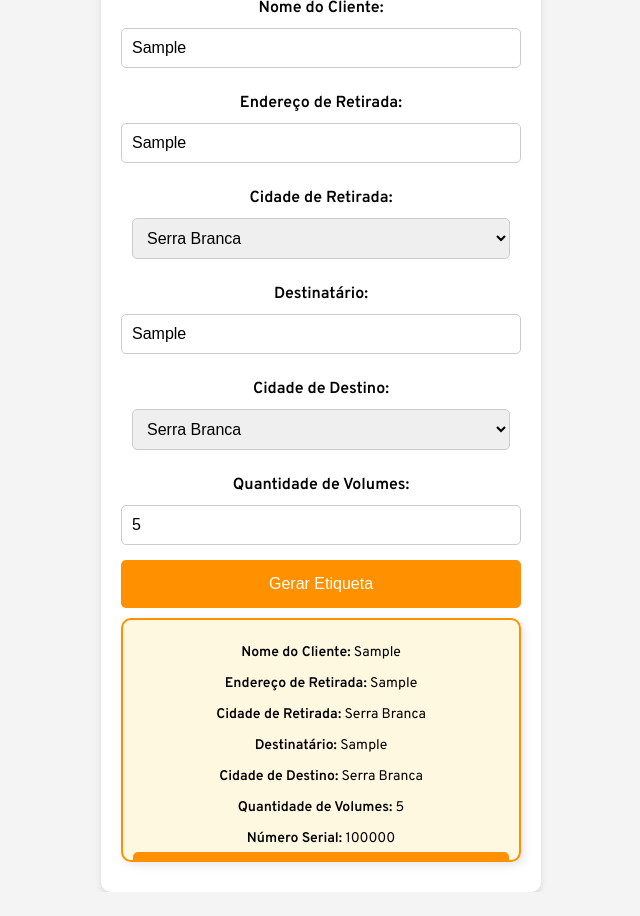
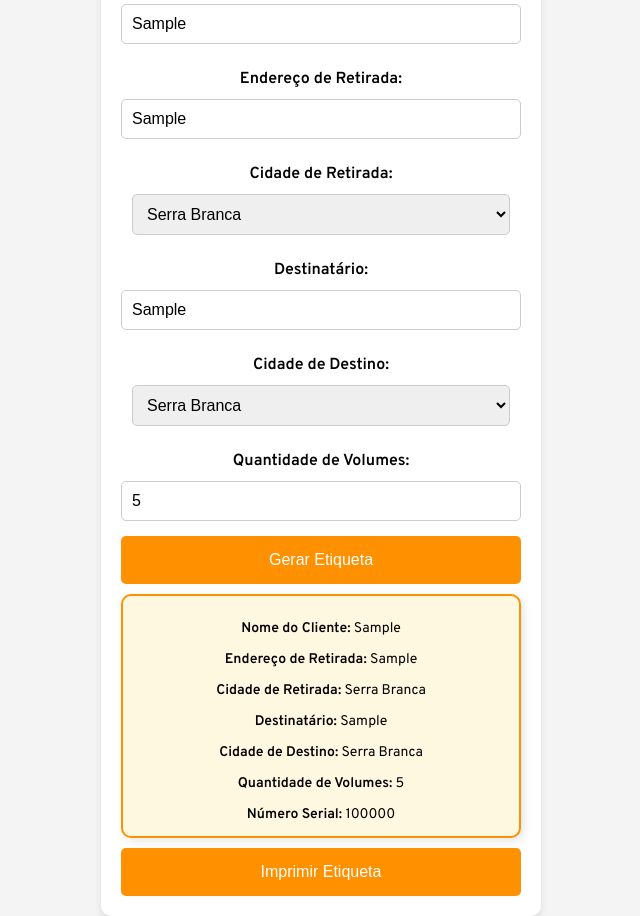
Before and after one commit to Mbdm23/Belofretesreal, a plain HTML site: page index.html in a window 1280 px wide. Both pictures are taken after typing "Sample", "Sample", "Sample", "5" into the empty fields and a click on the button "Gerar Etiqueta". Shown: the whole page, without its empty margins (319-959 px from the left). Before the commit the page ends 892 px from the top, so only its background shows below. Drawn offline with Linux system fonts and the light colour scheme.

Commit message:
Update index.html

```diff
--- a/index.html
+++ b/index.html
@@ -1,4 +1,3 @@
-
 <!DOCTYPE html>
 <html lang="pt-br">
 <head>
@@ -65,7 +64,7 @@ function gerarEtiqueta() {
     return;
   }
 
-  const etiqueta = `<div class="etiqueta"><p class="etiqueta-info"><strong>Nome do Cliente:</strong> ${cliente}</p><p class="etiqueta-info"><strong>Endereço de Retirada:</strong> ${endereco}</p><p class="etiqueta-info"><strong>Cidade de Retirada:</strong> ${cidadeRetirada}</p><p class="etiqueta-info"><strong>Destinatário:</strong> ${destinatario}</p><p class="etiqueta-info"><strong>Cidade de Destino:</strong> ${cidadeDestino}</p><p class="etiqueta-info"><strong>Quantidade de Volumes:</strong> ${volumes}</p><p class="etiqueta-info"><strong>Número Serial:</strong> ${serialNumber++}</p><button onclick="printEtiqueta(this.parentElement)">Imprimir Etiqueta</button></div>`;
+  const etiqueta = `<div class="etiqueta"><p class="etiqueta-info"><strong>Nome do Cliente:</strong> ${cliente}</p><p class="etiqueta-info"><strong>Endereço de Retirada:</strong> ${endereco}</p><p class="etiqueta-info"><strong>Cidade de Retirada:</strong> ${cidadeRetirada}</p><p class="etiqueta-info"><strong>Destinatário:</strong> ${destinatario}</p><p class="etiqueta-info"><strong>Cidade de Destino:</strong> ${cidadeDestino}</p><p class="etiqueta-info"><strong>Quantidade de Volumes:</strong> ${volumes}</p><p class="etiqueta-info"><strong>Número Serial:</strong> ${serialNumber++}</p></div><button onclick="printEtiqueta(this.previousElementSibling)">Imprimir Etiqueta</button>`;
   document.getElementById('etiquetaContainer').innerHTML += etiqueta;
 }
 function printEtiqueta(etiquetaDiv) {
```
